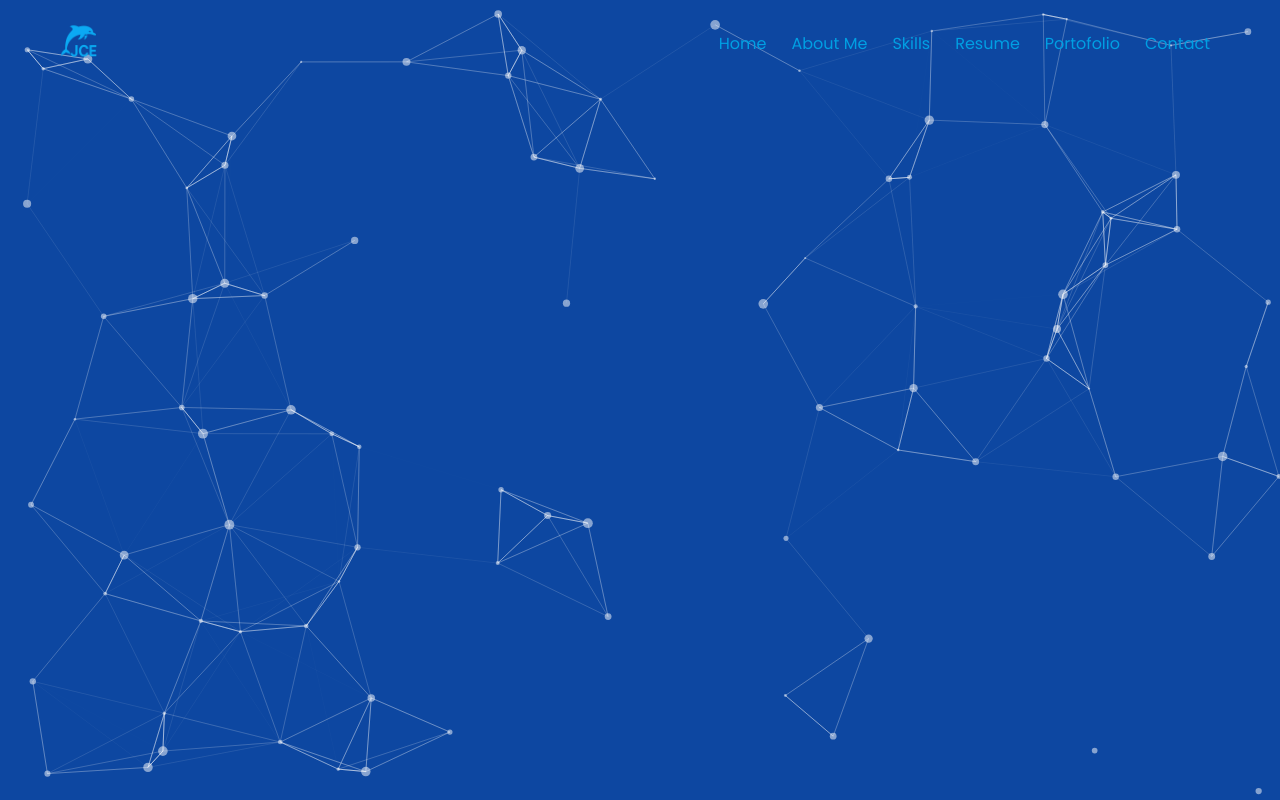
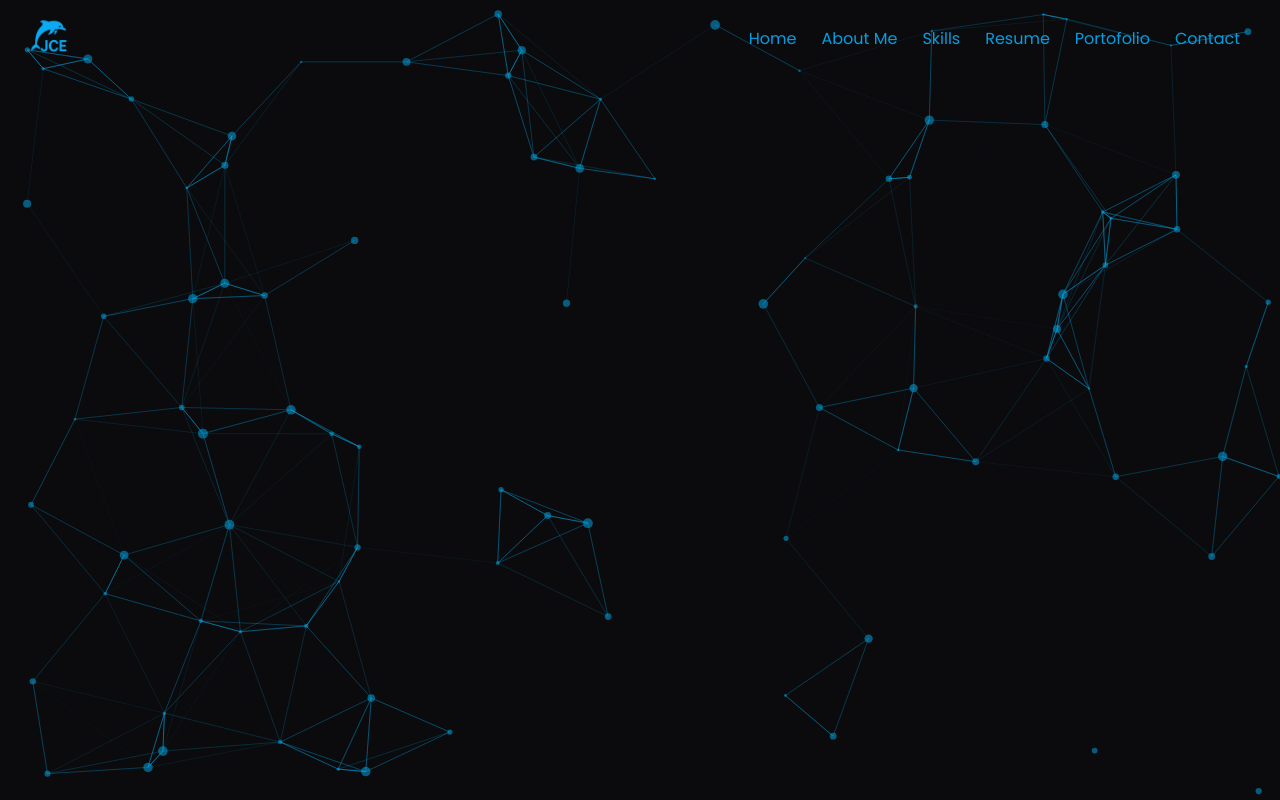
Before and after one commit to JovanChristian/MyPortofolio, a React (Create React App) app: page / in a window 1280 px wide. Built offline with nearby package versions, Linux system fonts and the light colour scheme.

Commit message:
haleluya puji Tuhan, particle ama background dah aman

```diff
--- a/src/App.js
+++ b/src/App.js
@@ -9,7 +9,7 @@ import Contact from './containers/contact';
 import { Routes, Route } from 'react-router-dom';
 import Particles from 'react-tsparticles';
 import { loadFull } from 'tsparticles';
-import particles from './util.js/particle'; // Pastikan path-nya benar
+import particles from './util.js/particle'; // Ensure the path is correct
 
 function App() {
   const handleInit = async (main) => {
@@ -19,7 +19,7 @@ function App() {
   return (
     <div className='App'>
       {/* Particles background */}
-      <Particles id='particles'options={particles} init={handleInit} />
+      <Particles id="particles" options={particles} init={handleInit} />
 
       {/* Navigation Bar */}
       <Navbar />
--- a/src/components/navbar/style.scss
+++ b/src/components/navbar/style.scss
@@ -1,19 +1,11 @@
 .navbar {
-    // height: 80px;
-    // background-color:
-    // display: flex;
-    // align-items: center;
-    // justify-content: center;
-    // font-size: 1.2rem;
-    // position: absolute;
-
-        position: relative;
-            z-index: 10;
-            background-color: var(--yellow-theme-nav-background-color);
-            color: white;
-            display: flex;
-            justify-content: space-between;
-            padding: 15px 30px;
+    height: 80px;
+    background-color: var(--yellow-theme-nav-background-color);
+    display: flex;
+    align-items: center;
+    justify-content: center;
+    font-size: 1.2rem;
+    position: sticky;
 
     &_container {
         display: flex;
--- a/src/util.js/particle.js
+++ b/src/util.js/particle.js
@@ -2,7 +2,7 @@
 export default {
     background: {
         color: {
-            value: "#0d47a1",
+            value: "#0b0b0d",
         },
     },
     fpsLimit: 120,
@@ -30,10 +30,10 @@ export default {
     },
     particles: {
         color: {
-            value: "#ffffff",
+            value: "#00AEEF",
         },
         links: {
-            color: "#ffffff",
+            color: "#00AEEF",
             distance: 150,
             enable: true,
             opacity: 0.5,
```
